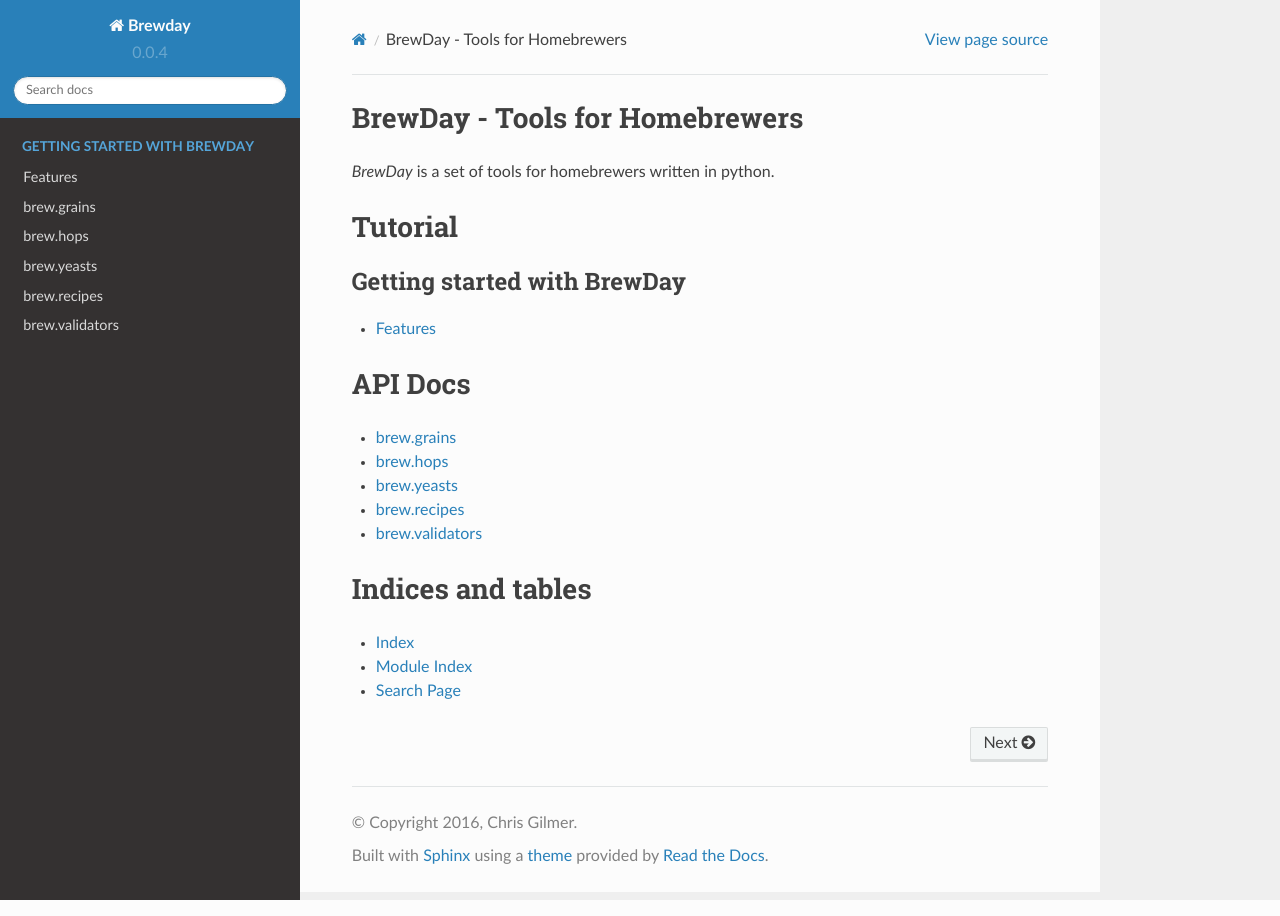
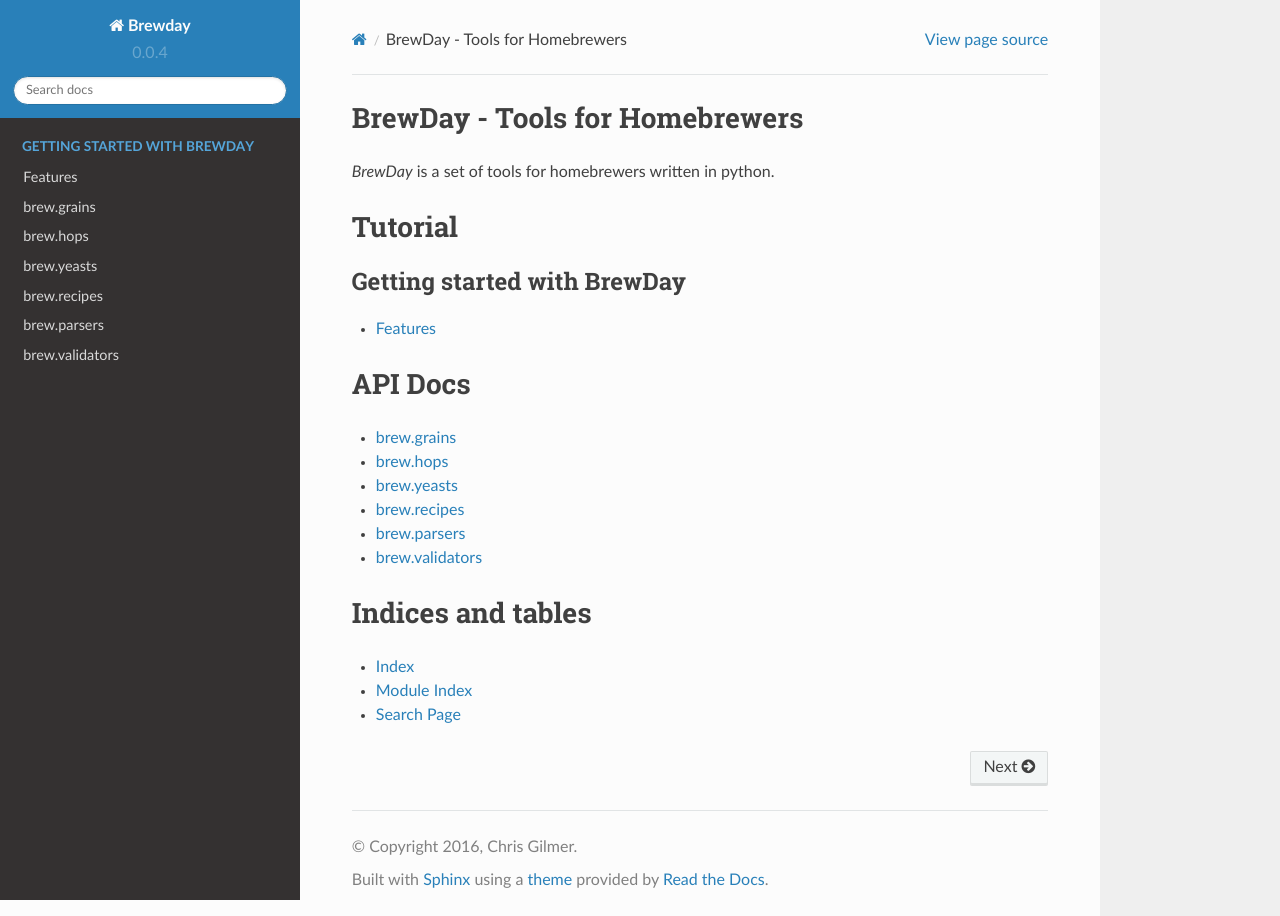
Before and after one commit to chrisgilmerproj/brewday, a Sphinx documentation site: the page built from docs/source/index.rst, in a window 1280 px wide. Built offline with Sphinx 7.4.7 and the Read the Docs theme 2.0.0, drawn with Linux system fonts in a browser that asks for light colours; formulas are drawn with MathJax 3.

Commit message:
Update index with parsers for docs

```diff
--- a/docs/source/index.rst
+++ b/docs/source/index.rst
@@ -25,6 +25,7 @@
    api/hops.rst
    api/yeasts.rst
    api/recipes.rst
+   api/parsers.rst
    api/validators.rst
 
 Indices and tables
```
Also changed, not shown: docs/requirements-local.txt (renamed from docs/requirement-local.txt).
